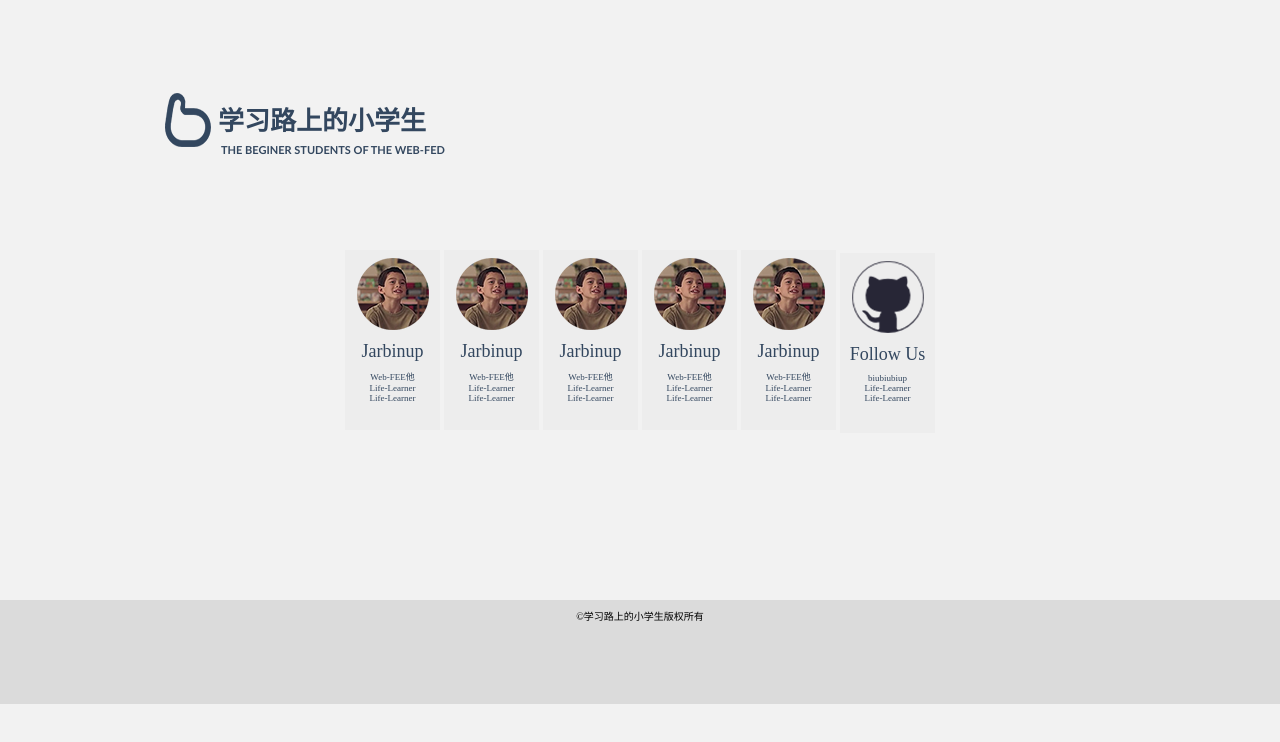
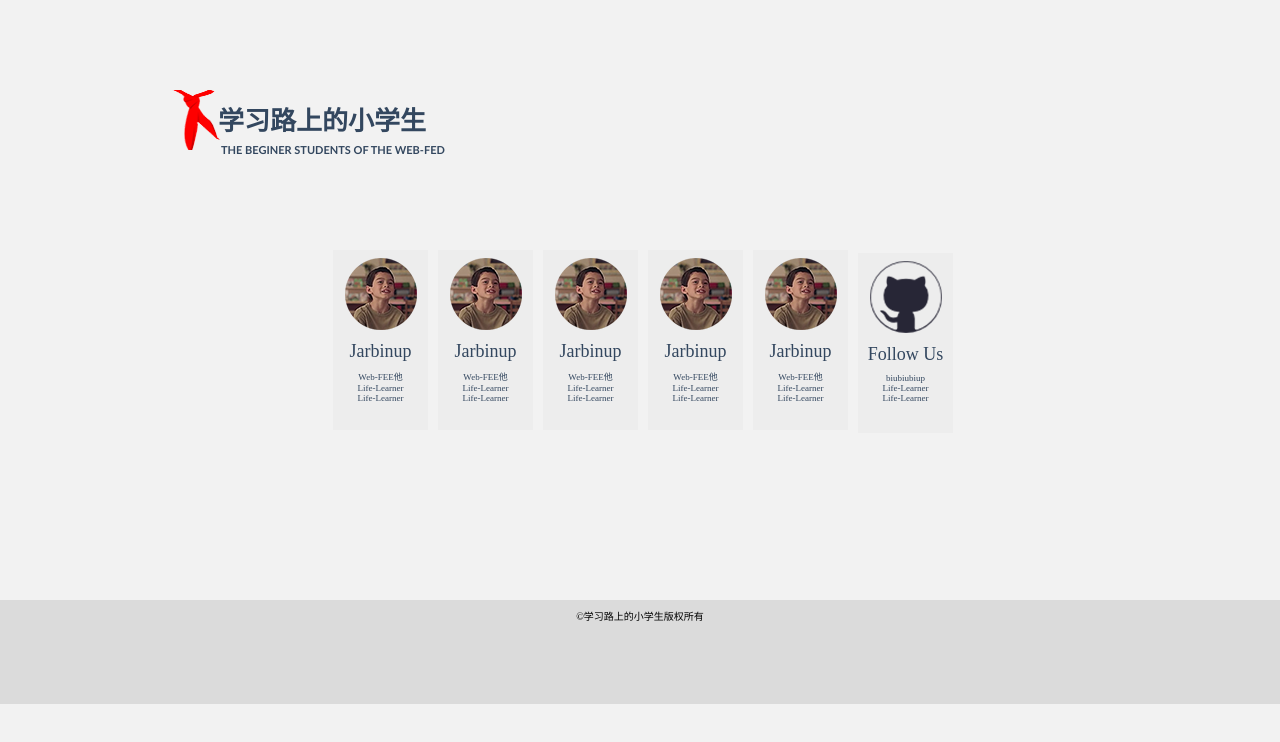
Before and after one commit to biubiubiup/IntroTeam, a plain HTML site: page home/index.html in a window 1280 px wide. Drawn offline with Linux system fonts and the light colour scheme.

Commit message:
增大间距，新logo

```diff
--- a/home/index.css
+++ b/home/index.css
@@ -18,7 +18,9 @@ body,h1, div,span,p,a,img,ul,li,a{
 			text-decoration: none;
 			color: #33475f;
 			height: 60px;
-			background: url("logo.png") no-repeat left center;
+			/*background: url("logo.png") no-repeat left center;*/
+			/*红领巾*/
+			background: url("logo-hong.png") no-repeat left center;
 		}
 		.logo a,span{
 			display: block;
@@ -58,6 +60,7 @@ body,h1, div,span,p,a,img,ul,li,a{
 			font-family: "微软雅黑";
 			background-color: #ededed;
 			color: #44546a;
+			margin-left: 6px;
 		}
 		.member ul li a{
 			text-decoration: none;
```
Also changed, not shown: home/logo-hong.png (added).
